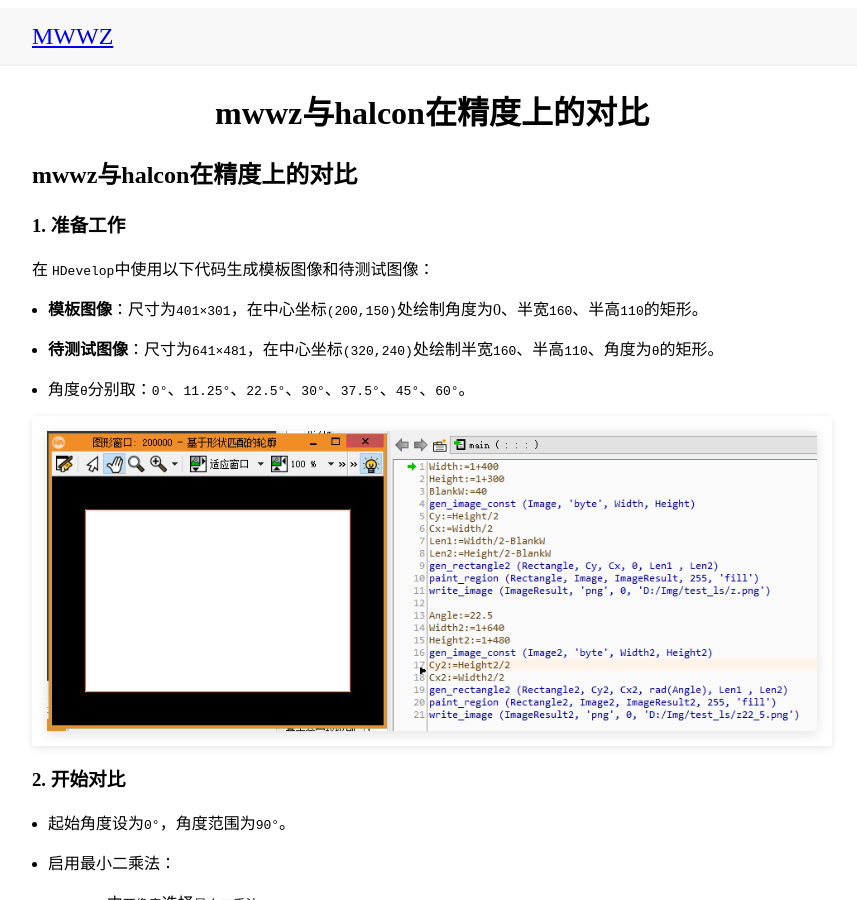
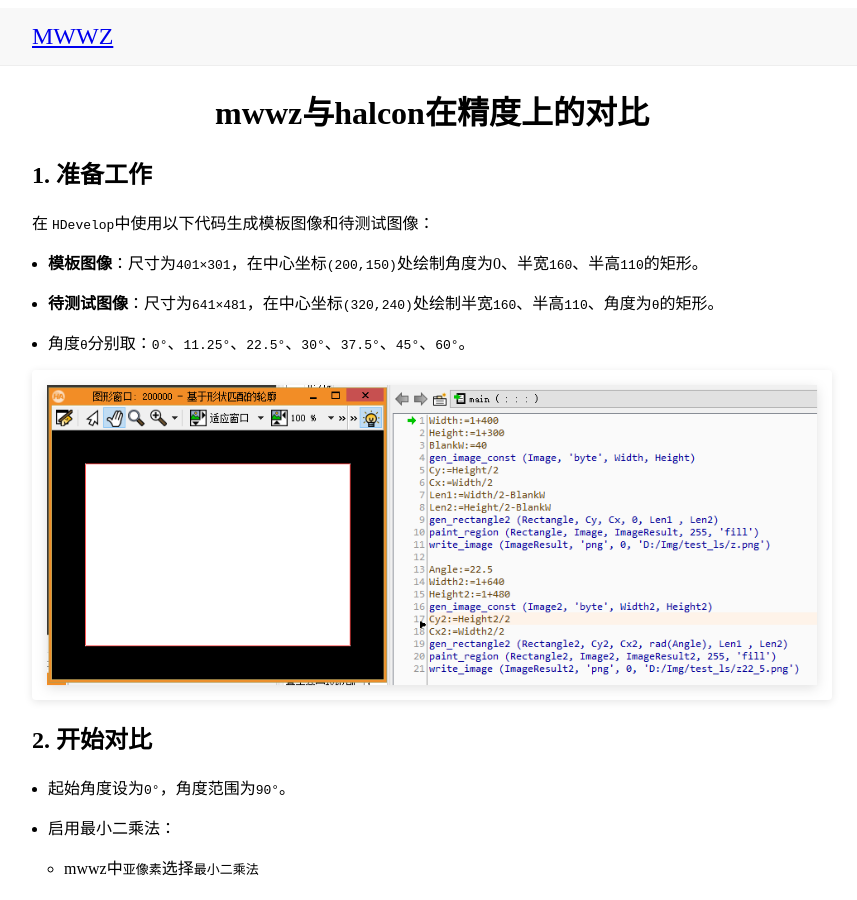
Before and after one commit to mwwzbinf/mwwzbinf.github.io, a Jekyll site: the page built from _posts/2026-06-04-mwwz与halcon在精度上的对比.md, in a window 1280 px wide and 900 px high. Shown: the whole window, without its empty margins (208-1065 px from the left). Built offline with Jekyll 4.4.1, drawn with Linux system fonts in a browser that asks for light colours.

Commit message:
remove one #

```diff
--- a/_posts/2026-06-04-mwwz与halcon在精度上的对比.md
+++ b/_posts/2026-06-04-mwwz与halcon在精度上的对比.md
@@ -7,9 +7,7 @@ comments: true
 author: mwwz
 ---
 
-## mwwz与halcon在精度上的对比
-
-### 1. 准备工作
+## 1. 准备工作
 
 在 `HDevelop`中使用以下代码生成模板图像和待测试图像：
 
@@ -21,7 +19,7 @@ author: mwwz
 
 ![gen image](/images/gen_ls.png "gen image")
 
-### 2. 开始对比
+## 2. 开始对比
 
 - 起始角度设为`0°`，角度范围为`90°`。
 
```
